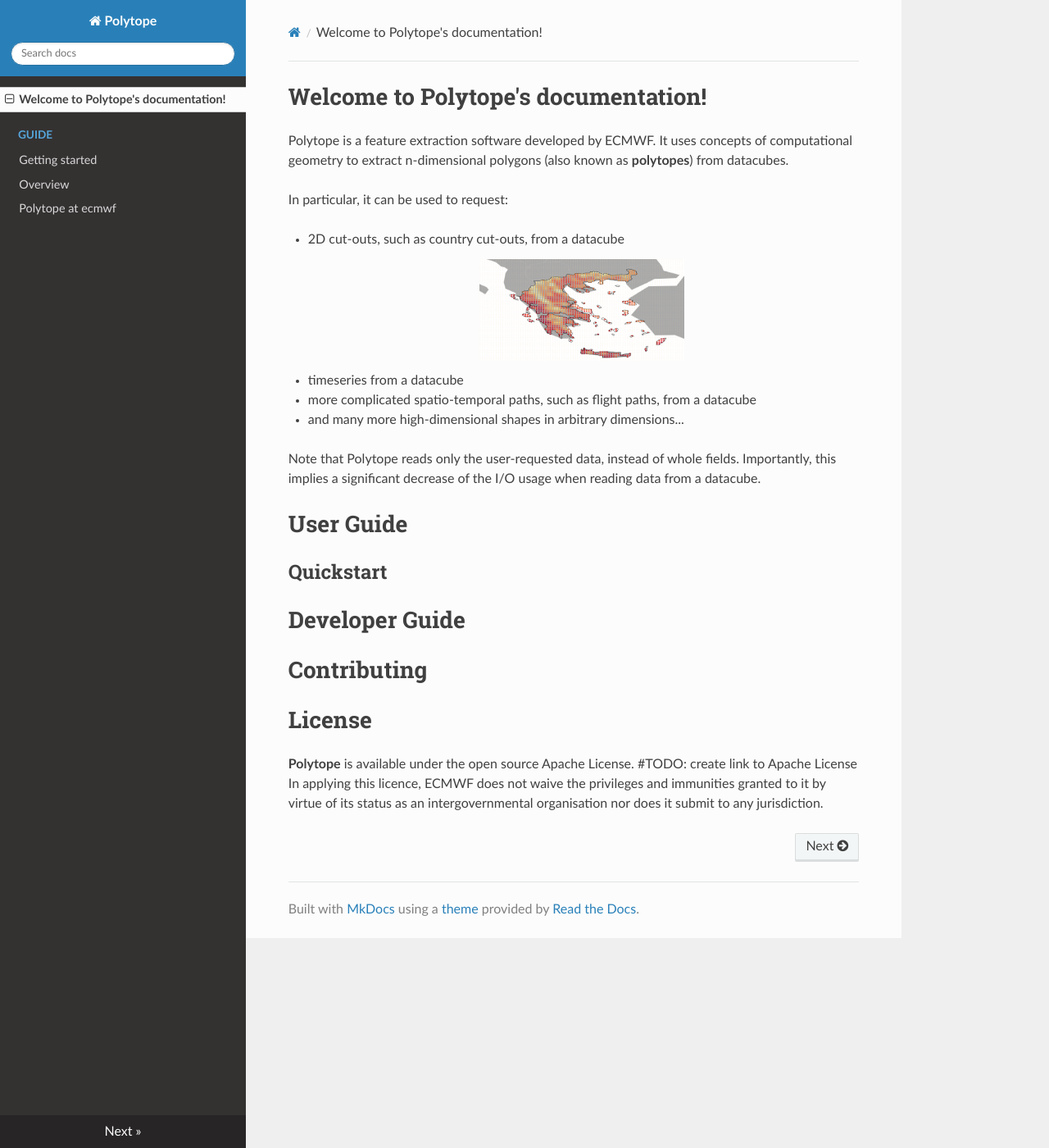
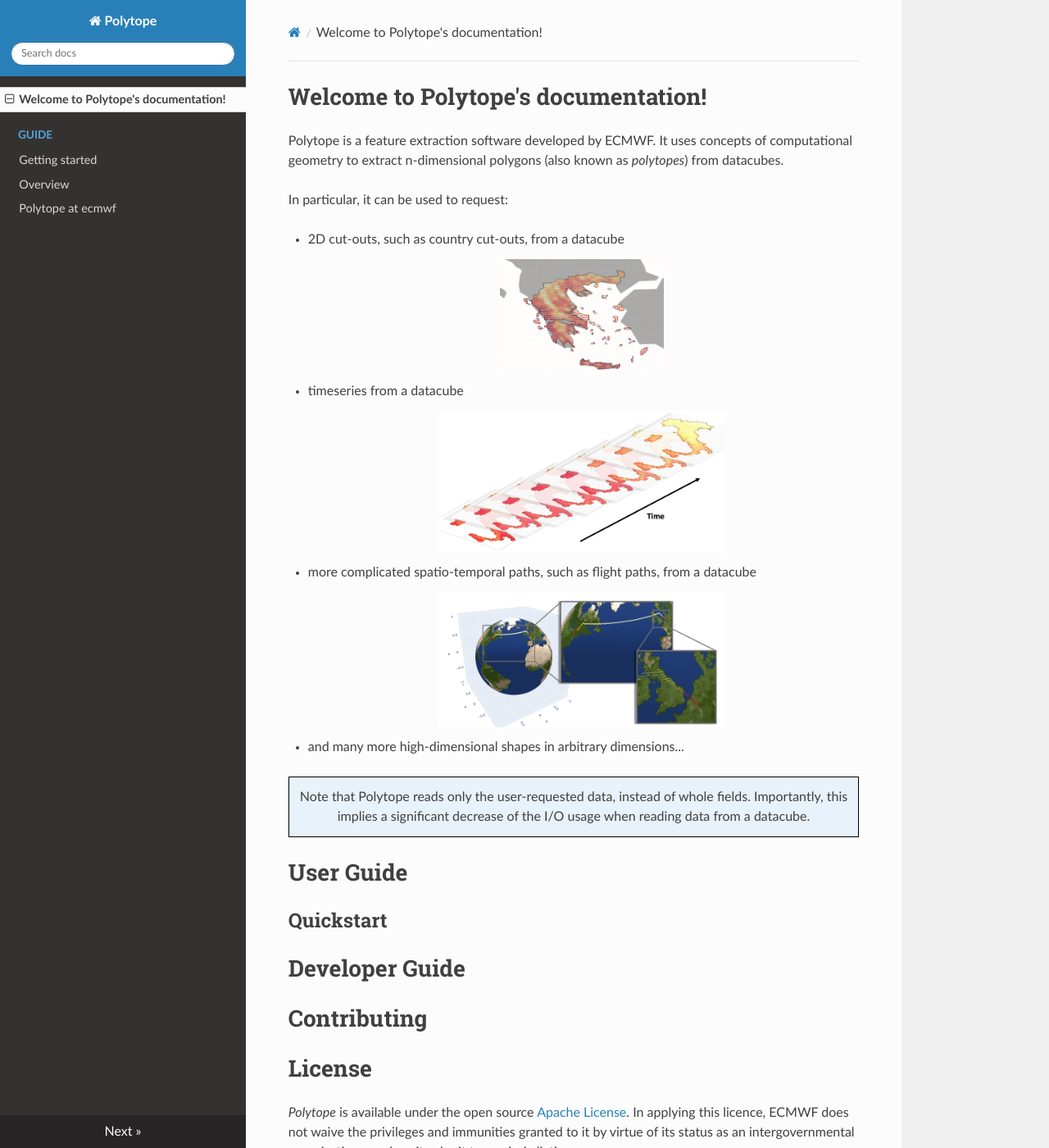
Before and after one commit to ecmwf/polytope, an MkDocs documentation site: the page built from docs/index.md, in a window 1280 px wide and 1400 px high. Shown: the whole window at 82% size. Built offline with MkDocs 1.6.1, drawn with Linux system fonts in a browser that asks for light colours; nearby versions of some CDN libraries; some of the changed text lies outside the part shown.

Commit message:
update docs

```diff
--- /dev/null
+++ b/docs/extra.css
@@ -0,0 +1,3 @@
+.wy-nav-content {
+    max-width: 1000px !important;
+}
--- a/docs/index.md
+++ b/docs/index.md
@@ -1,24 +1,38 @@
 # Welcome to Polytope's documentation!
 
 Polytope is a feature extraction software developed by ECMWF.
-It uses concepts of computational geometry to extract n-dimensional polygons (also known as **polytopes**) from datacubes.
+It uses concepts of computational geometry to extract n-dimensional polygons (also known as *polytopes*) from datacubes.
 
 In particular, it can be used to request:
 
 - 2D cut-outs, such as country cut-outs, from a datacube
     <div style="text-align:center">
     <p style="float: middle; margin: 0 5px 0 0px;">
-        <img src="./images/greece.png" alt="Greece cut-out" width="250"/>
+        <img src="./images/greece.png" alt="Greece cut-out" width="200"/>
     </p>
     </div>
 
 - timeseries from a datacube
+    <div style="text-align:center">
+    <p style="float: middle; margin: 0 5px 0 0px;">
+        <img src="./images/timeseries.png" alt="Timeseries" width="350"/>
+    </p>
+    </div>
 
 - more complicated spatio-temporal paths, such as flight paths, from a datacube
+    <div style="text-align:center">
+    <p style="float: middle; margin: 0 5px 0 0px;">
+        <img src="./images/flight_path.png" alt="Flight path" width="350"/>
+    </p>
+    </div>
 
 - and many more high-dimensional shapes in arbitrary dimensions...
 
+<div style="text-align:center">
+<div class="note", style="border: 1px solid black">
 Note that Polytope reads only the user-requested data, instead of whole fields. Importantly, this implies a significant decrease of the I/O usage when reading data from a datacube.
+</div>
+</div>
 
 
 # User Guide
@@ -31,5 +45,5 @@
 
 # License
 
-**Polytope** is available under the open source Apache License. #TODO: create link to Apache License
+*Polytope* is available under the open source [Apache License](http://www.apache.org/licenses/LICENSE-2.0).
  In applying this licence, ECMWF does not waive the privileges and immunities granted to it by virtue of its status as an intergovernmental organisation nor does it submit to any jurisdiction.
```
Also changed, not shown: docs/images/flight_path.png (added), docs/images/greece.png, docs/images/timeseries.png (added).
